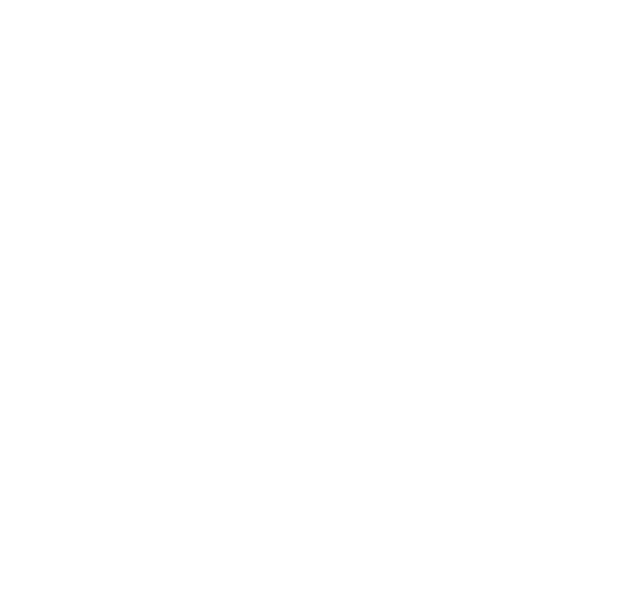
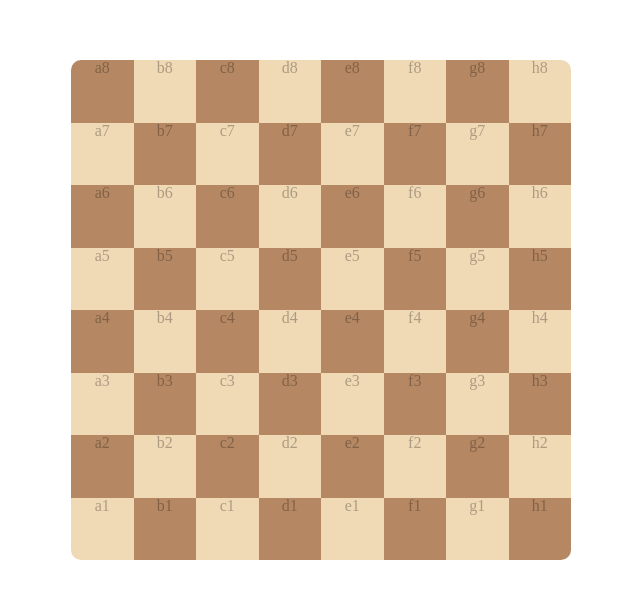
Before and after one commit to GabrielLRdP/Chess, a React (Vite) app: page / in a window 1280 px wide. Shown: the part 122-720 px from the top of the page, without its empty margins (319-959 px from the left). Built offline with nearby package versions, Linux system fonts and the light colour scheme.

Commit message:
initialised empty chessboard

```diff
--- a/index.html
+++ b/index.html
@@ -4,7 +4,7 @@
     <meta charset="UTF-8" />
     <link rel="icon" type="image/svg+xml" href="" />
     <meta name="viewport" content="width=device-width, initial-scale=1.0" />
-    <title>Vite + React</title>
+    <title>Chess</title>
   </head>
   <body>
     <div id="root"></div>
--- a/package.json
+++ b/package.json
@@ -11,7 +11,8 @@
   },
   "dependencies": {
     "react": "^18.2.0",
-    "react-dom": "^18.2.0"
+    "react-dom": "^18.2.0",
+    "react-router-dom": "^6.23.1"
   },
   "devDependencies": {
     "@types/react": "^18.2.66",
--- a/src/App.jsx
+++ b/src/App.jsx
@@ -1,8 +1,18 @@
 import { useState } from "react";
+import { BrowserRouter as Router, Routes, Route, Link } from "react-router-dom";
 import "./App.css";
+import Home from "./Pages/Home";
 
 function App() {
-  return <></>;
+  return (
+    <>
+      <Router>
+        <Routes>
+          <Route path="/" element={<Home />} />
+        </Routes>
+      </Router>
+    </>
+  );
 }
 
 export default App;
--- /dev/null
+++ b/src/Components/Case/Case.css
@@ -0,0 +1,13 @@
+.case {
+  width: 12.5%;
+  height: 12.5%;
+  color: rgba(0, 0, 0, 0.282);
+}
+
+.black {
+  background-color: #b58863;
+}
+
+.white {
+  background-color: #f0d9b5;
+}
--- /dev/null
+++ b/src/Components/Case/Case.jsx
@@ -0,0 +1,11 @@
+const Case = ({ color, coord }) => {
+  const alphabet = "abcdefgh";
+  return (
+    <div className={"case " + color}>
+      {alphabet[coord[0] - 1]}
+      {coord[1]}
+    </div>
+  );
+};
+
+export default Case;
--- /dev/null
+++ b/src/Components/ChessBoard/ChessBoard.css
@@ -0,0 +1,10 @@
+.chess-board {
+  width: 500px;
+  height: 500px;
+  display: flex;
+  flex-wrap: wrap;
+  margin: auto;
+  margin-top: calc(50vh - 250px);
+  border-radius: 10px;
+  overflow: hidden;
+}
--- /dev/null
+++ b/src/Components/ChessBoard/ChessBoard.jsx
@@ -0,0 +1,17 @@
+import Case from "../Case/Case";
+
+const ChessBoard = () => {
+  let caseList = [];
+
+  let caseColor = "black";
+  for (let rows = 8; rows > 0; rows--) {
+    for (let columns = 1; columns < 9; columns++) {
+      caseList.push(<Case color={caseColor} coord={[columns, rows]} />);
+      caseColor === "black" ? (caseColor = "white") : (caseColor = "black");
+    }
+    caseColor === "black" ? (caseColor = "white") : (caseColor = "black");
+  }
+  return <div className="chess-board">{caseList}</div>;
+};
+
+export default ChessBoard;
--- /dev/null
+++ b/src/Pages/Home.jsx
@@ -0,0 +1,11 @@
+import ChessBoard from "../Components/ChessBoard/ChessBoard";
+
+const Home = () => {
+  return (
+    <main>
+      <ChessBoard />
+    </main>
+  );
+};
+
+export default Home;
--- a/src/index.css
+++ b/src/index.css
@@ -1 +1,10 @@
+/* General */
 @import "./reset.css";
+@import "./App.css";
+
+/* Pages */
+@import "./Pages/Home.css";
+
+/* Composants */
+@import "./Components/ChessBoard/ChessBoard.css";
+@import "./Components/Case/Case.css";
```
Also changed, not shown: src/Pages/Home.css (added), 1 other file (tests, documents, lock files or other folders).
